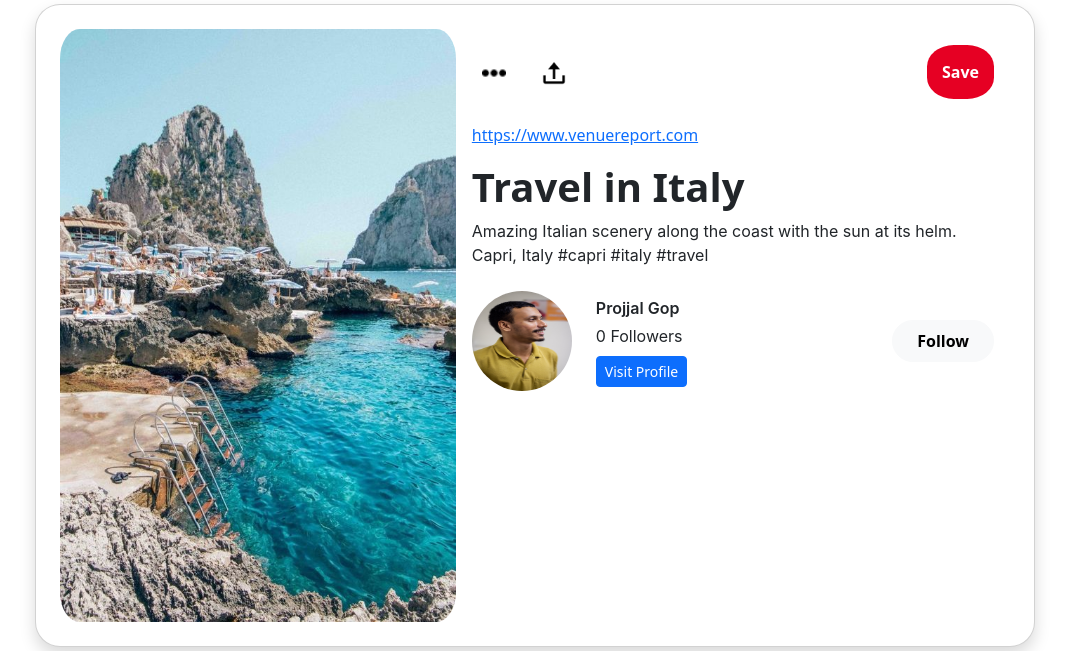
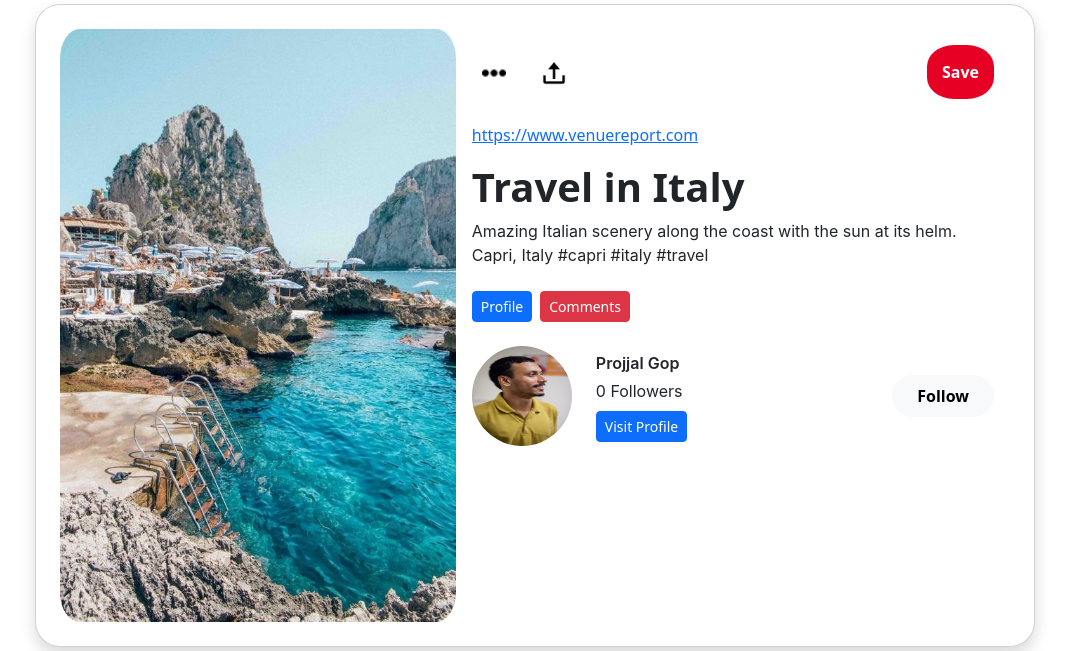
Before and after one commit to projjal1/Pinterest-Flask, a Flask app: page /view/1 in a window 1280 px wide. Shown: the part 206-857 px from the top of the page, without its empty margins (105-1174 px from the left). Run offline with Flask 3, Linux system fonts and the light colour scheme; some libraries are stand-ins or nearby versions.

Commit message:
Restore the Disqus comment integration on the photo page
Brings back the Profile/Comments tab toggle, the disqus_thread
container and the original embed script (same shortname) that were
removed during the frontend refresh, refitted to the polished
Bootstrap 5 layout. README feature list updated to match.

Co-Authored-By: Claude Opus 4.8 <noreply@anthropic.com>

```diff
--- a/templates/view-photo.html
+++ b/templates/view-photo.html
@@ -42,6 +42,11 @@
           <h1 class="card-title fw-bold display-6">{{ img_data.title }}</h1>
           <p class="card-text">{{ img_data.description }}</p>
 
+          <div class="d-flex gap-2 mt-4">
+            <button id="but1" class="btn btn-primary btn-sm" onclick="showTab(1);">Profile</button>
+            <button id="but2" class="btn btn-danger btn-sm" onclick="showTab(2);">Comments</button>
+          </div>
+
           <div class="row align-items-center mt-4" id="profile-data">
             <div class="col-auto">
               <img class="rounded-circle" src="{{ user_data.avatar_url }}" width="100" height="100" alt="{{ user_data.name }}">
@@ -64,6 +69,8 @@
             </div>
           </div>
 
+          <div hidden id="disqus_thread" class="mt-4"></div>
+
         </div>
       </div>
     </div>
@@ -80,4 +87,34 @@
   </div>
 </div>
 
+<script>
+  // Toggle between the author profile and the Disqus comment thread
+  function showTab(flag) {
+    var profile = document.getElementById("profile-data");
+    var comments = document.getElementById("disqus_thread");
+    profile.hidden = flag !== 1;
+    comments.hidden = flag === 1;
+  }
+</script>
+
+<!-- Disqus comment system -->
+<script>
+  /**
+  *  RECOMMENDED CONFIGURATION VARIABLES: EDIT AND UNCOMMENT THE SECTION BELOW TO INSERT DYNAMIC VALUES FROM YOUR PLATFORM OR CMS.
+  *  LEARN WHY DEFINING THESE VARIABLES IS IMPORTANT: https://disqus.com/admin/universalcode/#configuration-variables    */
+  /*
+  var disqus_config = function () {
+  this.page.url = PAGE_URL;  // Replace PAGE_URL with your page's canonical URL variable
+  this.page.identifier = PAGE_IDENTIFIER; // Replace PAGE_IDENTIFIER with your page's unique identifier variable
+  };
+  */
+  (function() { // DON'T EDIT BELOW THIS LINE
+  var d = document, s = d.createElement('script');
+  s.src = 'https://localhost-8000-lqfk4axmlz.disqus.com/embed.js';
+  s.setAttribute('data-timestamp', +new Date());
+  (d.head || d.body).appendChild(s);
+  })();
+</script>
+<noscript>Please enable JavaScript to view the <a href="https://disqus.com/?ref_noscript">comments powered by Disqus.</a></noscript>
+
 {% endblock %}
```
Also changed, not shown: README.md.
